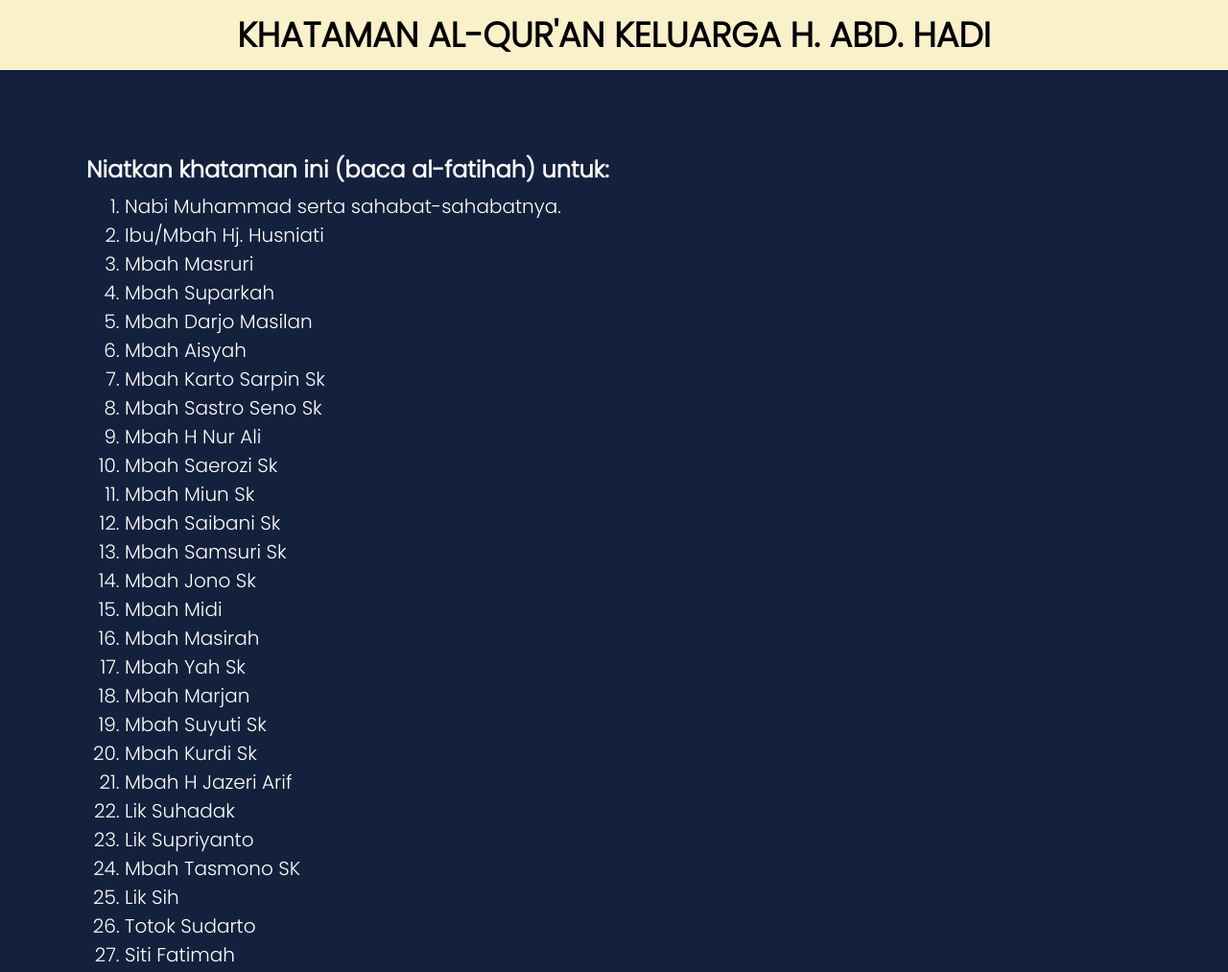
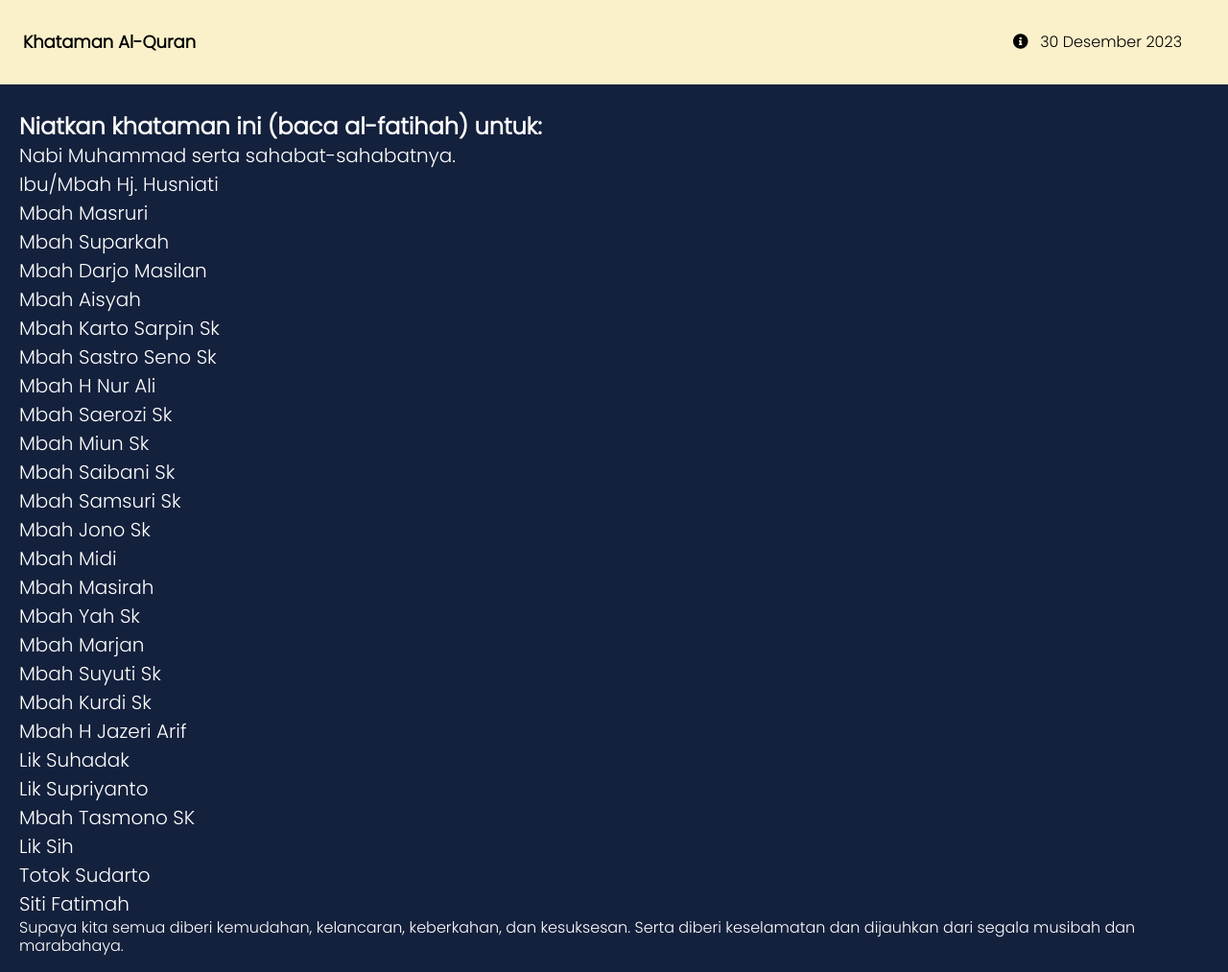
Before and after one commit to Wahdannajmil/website-khataman-alquran, a website: page index.html in a window 1280 px wide. Shown: the top 1013 px of the page at 96% size. Drawn offline with nearby package versions, Linux system fonts and the light colour scheme; some packages are replaced by stand-ins of ours; no server answers; a script that the page names is missing.

Commit message:
add info tgl

```diff
--- a/index.html
+++ b/index.html
@@ -9,7 +9,9 @@
       rel="stylesheet"
       href="https://maxcdn.bootstrapcdn.com/bootstrap/4.5.2/css/bootstrap.min.css"
     />
+    <link rel="stylesheet" href="https://cdn.jsdelivr.net/npm/bootstrap-icons@1.11.2/font/bootstrap-icons.min.css">
     <link rel="stylesheet" href="styles.css" />
+    <link rel="stylesheet" href="https://cdn.jsdelivr.net/npm/tailwindcss@2.2.19/dist/tailwind.min.css">
     <link
       rel="stylesheet"
       href="https://cdnjs.cloudflare.com/ajax/libs/font-awesome/5.15.3/css/all.min.css"
@@ -24,8 +26,34 @@
   </head>
 
   <body class="body">
-    <h1 class="header text-center">KHATAMAN AL-QUR'AN KELUARGA H. ABD. HADI</h1>
-    <div class="container pb-5">
+      <nav class="header p-4 fixed top-0 w-full z-50 font-poppins">
+        <div class="header mx-auto flex justify-between items-center">
+
+          <!-- Logo -->
+          <div class="text-black font-bold text-lg">Khataman Al-Quran</div>
+
+          <!-- Responsive Menu Toggle -->
+          <div class="lg:hidden">
+        <button id="menu-toggle" class="text-black focus:outline-none">
+          <i class="fas fa-info-circle"></i> 30 Des 2023
+      </div>
+
+      <!-- Dropdown Menu (Hidden on Small Screens) -->
+      <div class="hidden lg:flex space-x-4">
+          <a href="#" class="py-2 px-4 text-black items-center">
+            <i class="fas fa-info-circle mr-2"></i> 30 Desember 2023
+          </a>
+      </div>
+    </div>
+
+    <!-- Responsive Menu (Shown on Small Screens) -->
+    <div id="responsive-menu" class="lg:hidden hidden">
+  <a href="#" class="py-4 text-black items-center">
+   Semoga diberikan kelancaran dalam segala urusan, Amiiin..
+  </a>
+    </div>
+  </nav>
+  <div class="container pt-5 pb-5">
       <h2 class="header2">Niatkan khataman ini (baca al-fatihah) untuk:</h2>
       <ol>
         <li>Nabi Muhammad serta sahabat-sahabatnya.</li>
@@ -82,66 +110,7 @@
         </div>
       </div>
     </div> -->
-      <!-- Carousel Tailwind -->
-      <!-- ... Kode HTML sebelumnya ... -->
-<!--
-      <div class="mt-5 mb-5">
-        <div class="card shadow-md mx-auto w-3/4 overflow-hidden">
-          <div id="imageCarousel" class="carousel slide" data-ride="carousel">
-            <a
-              class="carousel-control-prev"
-              href="#imageCarousel"
-              role="button"
-              data-slide="prev"
-            >
-              <span
-                class="carousel-control-prev-icon"
-                aria-hidden="true"
-              ></span>
-              <span class="sr-only">Previous</span>
-            </a>
 
-            <a
-              class="carousel-control-next"
-              href="#imageCarousel"
-              role="button"
-              data-slide="next"
-            >
-              <span
-                class="carousel-control-next-icon"
-                aria-hidden="true"
-              ></span>
-              <span class="sr-only">Next</span>
-            </a>
-
-            <div class="carousel-inner">
-              <div class="carousel-item active">
-                <img
-                  src="/assets/img/foto2.jpg"
-                  alt="Gambar 1"
-                  class="w-full h-60 object-cover"
-                />
-              </div>
-              <div class="carousel-item">
-                <img
-                  src="/assets/img/foto3.jpg"
-                  alt="Gambar 2"
-                  class="w-full h-60 object-cover"
-                />
-              </div>
-              <div class="carousel-item">
-                <img
-                  src="/assets/img/foto4.jpg"
-                  alt="Gambar 3"
-                  class="w-full h-60 object-cover"
-                />
-              </div>
-            </div>
-          </div>
-        </div>
-      </div> -->
-
-      <!-- ... Kode HTML sebelumnya ... -->
 
       <p id="juzStats" class="keterangan mb-2 mt-5">Juz yang sudah selesai: 0</p>
       <div id="dataContainer"></div>
@@ -155,5 +124,10 @@
     <!-- Add SweetAlert2 library -->
     <script src="https://cdn.jsdelivr.net/npm/sweetalert2@11.0.18/dist/sweetalert2.all.min.js"></script>
     <script src="script.js"></script>
+      <script>
+    document.getElementById('menu-toggle').addEventListener('click', function () {
+      document.querySelector('#responsive-menu').classList.toggle('hidden');
+    });
+  </script>
   </body>
 </html>
--- a/styles.css
+++ b/styles.css
@@ -45,10 +45,8 @@ h3 {
 .header {
   position: sticky;
   top: 0;
+  font-size: medium;
   color: black;
-  padding-top: 15px;
-  padding-bottom: 15px;
-  margin: auto;
   background-color: #faf0ca;
   /* border-radius: 20px; */
   z-index: 100; /* Untuk memastikan elemen tetap di atas elemen-elemen lain */
```
